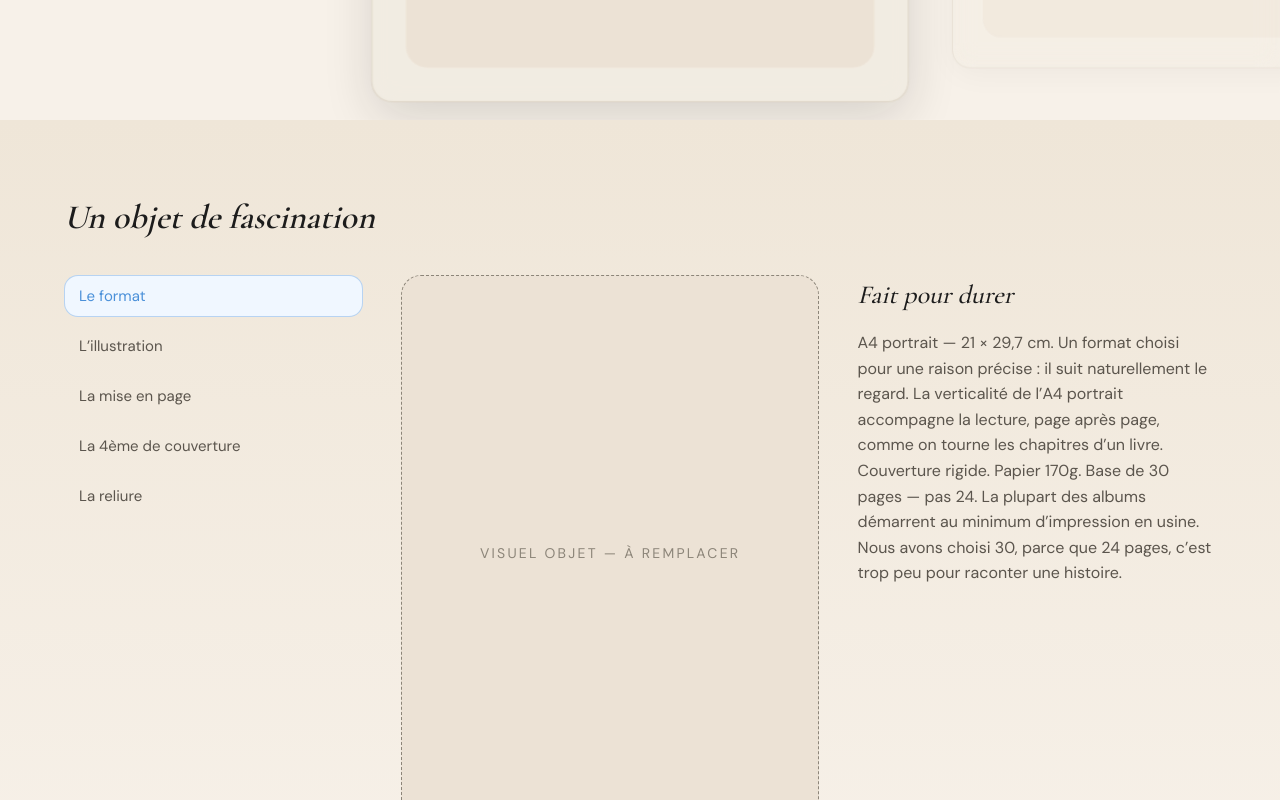
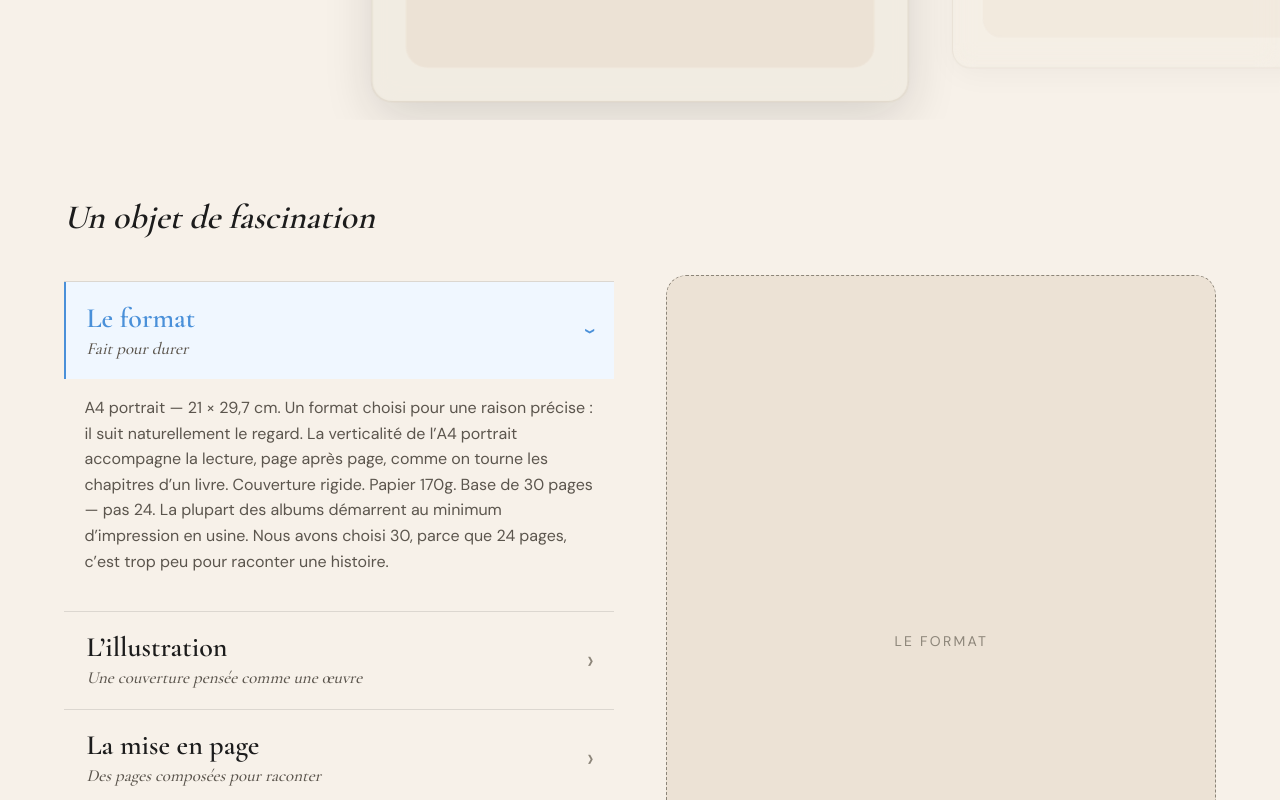
Before and after one commit to Lecrackerssurlepot/bellajour-prelaunch, a Next.js app: page /preventes in a window 1280 px wide. Shown: the part 1480-2280 px from the top of the page. Built offline with nearby package versions, Linux system fonts and the light colour scheme.

Commit message:
refactor(prevente): refonte interaction Section 3 objet
Co-Authored-By: Claude Opus 4.8 (1M context) <noreply@anthropic.com>

```diff
--- a/src/app/preventes/S3Objet.tsx
+++ b/src/app/preventes/S3Objet.tsx
@@ -4,14 +4,17 @@ import { useState } from 'react'
 import './s3-objet.css'
 
 /* PRD §5.3 — S3 L'objet Bellajour.
-   Les titres sont des boutons : cliquer ouvre l'encart + change l'image
-   (glisse droite → gauche). Mobile : nav horizontale flèche / swipe.
-   Wording figé du PRD. */
+   Interaction : accordéon à gauche (le corps se déroule SOUS le bouton cliqué,
+   un seul ouvert à la fois) + image à droite (moitié droite, centrée) qui se
+   remplace par un slide fluide selon l'item actif.
+   Mobile : une colonne, image en haut (slide identique), corps condensé (`court`).
+   Wording desktop figé du PRD (`corps` inchangé). */
 
 interface Facette {
   titre: string
   accroche: string
   corps: string
+  court: string // version condensée mobile
 }
 
 const FACETTES: Facette[] = [
@@ -19,32 +22,48 @@ const FACETTES: Facette[] = [
     titre: 'Le format',
     accroche: 'Fait pour durer',
     corps: 'A4 portrait — 21 × 29,7 cm. Un format choisi pour une raison précise : il suit naturellement le regard. La verticalité de l’A4 portrait accompagne la lecture, page après page, comme on tourne les chapitres d’un livre. Couverture rigide. Papier 170g. Base de 30 pages — pas 24. La plupart des albums démarrent au minimum d’impression en usine. Nous avons choisi 30, parce que 24 pages, c’est trop peu pour raconter une histoire.',
+    court: 'A4 portrait, 21 × 29,7 cm. Couverture rigide, papier 170g, 30 pages de base — parce que 24, c’est trop peu pour raconter une histoire.',
   },
   {
     titre: 'L’illustration',
     accroche: 'Une couverture pensée comme une œuvre',
     corps: 'La couverture de votre album est une illustration originale générée à partir de votre voyage, ses couleurs, ses ambiances et son âme. Elle ne reproduit pas vos photos. Elle les interprète. Chaque couverture est unique, faite pour être exposée.',
+    court: 'Une couverture originale générée à partir de votre voyage. Elle ne reproduit pas vos photos, elle les interprète. Unique, faite pour être exposée.',
   },
   {
     titre: 'La mise en page',
     accroche: 'Des pages composées pour raconter',
     corps: 'Les photos sont organisées en chapitres, doubles-pages et respirations visuelles. Bellajour alterne les grands moments, les séquences intimes et les pages plus calmes pour créer un rythme naturel. Trois styles de mise en page coexistent dans chaque album : pleine page pour les photos qui méritent tout l’espace, composition à plusieurs images pour les séquences et les détails, et pages aérées pour laisser respirer le récit.',
+    court: 'Vos photos organisées en chapitres et doubles-pages. Trois styles — pleine page, compositions, pages aérées — pour un rythme naturel.',
   },
   {
     titre: 'La 4ème de couverture',
     accroche: 'L’endroit où rien n’a besoin d’être dit',
     corps: 'La quatrième de couverture porte juste une photo, ou rien. Un espace pour souffler avant de refermer l’album. La sobriété comme choix délibéré.',
+    court: 'Juste une photo, ou rien. Un espace pour souffler avant de refermer l’album. La sobriété comme choix délibéré.',
   },
   {
     titre: 'La reliure',
     accroche: 'Une tranche marquante',
     corps: 'La tranche de l’album est le seul endroit où figure le titre de votre voyage. Posé sur une étagère parmi d’autres, c’est ce qui le rend reconnaissable au premier coup d’œil : un nom, une date, une destination.',
+    court: 'La tranche porte le titre de votre voyage. Sur une étagère, c’est ce qui le rend reconnaissable au premier coup d’œil.',
   },
 ]
 
 export default function S3Objet() {
+  // `active` pilote l'image (reste affichée même accordéon replié).
+  // `open` : l'item actif est-il déroulé. Un seul ouvert à la fois.
   const [active, setActive] = useState(0)
-  const facette = FACETTES[active]
+  const [open, setOpen] = useState(true)
+
+  const toggle = (i: number) => {
+    if (i === active) {
+      setOpen((o) => !o)
+    } else {
+      setActive(i)
+      setOpen(true)
+    }
+  }
 
   return (
     <section className="s3" data-section="s3-objet" data-theme="light">
@@ -53,32 +72,52 @@ export default function S3Objet() {
         <h2 className="s3-title">Un objet de fascination</h2>
 
         <div className="s3-grid">
-          {/* Boutons-titres */}
-          <div className="s3-nav" role="tablist" aria-label="Facettes de l’objet">
-            {FACETTES.map((f, i) => (
-              <button
-                key={f.titre}
-                type="button"
-                role="tab"
-                aria-selected={active === i}
-                className={`s3-nav-btn${active === i ? ' s3-nav-btn--active' : ''}`}
-                onClick={() => setActive(i)}
-              >
-                {f.titre}
-              </button>
-            ))}
+
+          {/* GAUCHE — accordéon */}
+          <div className="s3-acc">
+            {FACETTES.map((f, i) => {
+              const isOpen = open && i === active
+              return (
+                <div className="s3-item" data-active={isOpen} key={f.titre}>
+                  <button
+                    type="button"
+                    className="s3-item-btn"
+                    aria-expanded={isOpen}
+                    aria-controls={`s3-reveal-${i}`}
+                    onClick={() => toggle(i)}
+                  >
+                    <span className="s3-item-head">
+                      <span className="s3-item-titre">{f.titre}</span>
+                      <span className="s3-item-accroche">{f.accroche}</span>
+                    </span>
+                    <span className="s3-item-chevron" aria-hidden="true">›</span>
+                  </button>
+
+                  <div className="s3-item-reveal" id={`s3-reveal-${i}`} role="region">
+                    <div className="s3-item-reveal-inner">
+                      <p className="s3-item-corps">
+                        <span className="s3-corps-full">{f.corps}</span>
+                        <span className="s3-corps-short">{f.court}</span>
+                      </p>
+                    </div>
+                  </div>
+                </div>
+              )
+            })}
           </div>
 
-          {/* Image objet (change selon bouton actif) */}
+          {/* DROITE — image objet (slide selon l'item actif) */}
           <div className="s3-media" aria-hidden="true">
-            <span className="s3-media-label">VISUEL OBJET — à remplacer</span>
+            {FACETTES.map((f, i) => {
+              const state = i === active ? 'active' : i < active ? 'before' : 'after'
+              return (
+                <div className="s3-layer" data-state={state} key={f.titre}>
+                  <span className="s3-layer-label">{f.titre}</span>
+                </div>
+              )
+            })}
           </div>
 
-          {/* Encart texte */}
-          <div className="s3-panel" key={active}>
-            <span className="s3-panel-accroche">{facette.accroche}</span>
-            <p className="s3-panel-corps">{facette.corps}</p>
-          </div>
         </div>
 
       </div>
--- a/src/app/preventes/s3-objet.css
+++ b/src/app/preventes/s3-objet.css
@@ -1,10 +1,13 @@
 /* ════════════════════════════════════════════════════════════
    PRÉVENTE — S3 L'objet Bellajour (PRD §5.3)
+   Accordéon à gauche (corps déroulé SOUS le bouton, un seul ouvert) +
+   image à droite qui slide selon l'item actif. Fond clair (--bj-cream),
+   aligné sur S2/S4. transform + opacity uniquement, easing doux ≥600ms.
    ════════════════════════════════════════════════════════════ */
 
 .s3 {
   width: 100%;
-  background: linear-gradient(180deg, var(--bj-cream-2) 0%, var(--bj-cream) 100%);
+  background: var(--bj-cream); /* même clair que les sections voisines (S2/S4) */
   padding: clamp(56px, 9vh, 110px) 5vw;
 }
 
@@ -13,6 +16,7 @@
   margin: 0 auto;
 }
 
+/* Titre : style identique aux autres sections (S4/S5) — pas de style ad hoc. */
 .s3-title {
   font-family: var(--bj-font-display);
   font-style: italic;
@@ -22,66 +26,180 @@
   margin-bottom: clamp(28px, 4vh, 48px);
 }
 
-/* Desktop : nav à gauche, image au centre, panel à droite.
-   Mobile : empilé — nav scrollable horizontale, image, panel. */
+/* Desktop : accordéon à gauche, image moitié droite centrée.
+   Mobile : une colonne — image en haut (toujours visible), accordéon dessous. */
 .s3-grid {
   display: grid;
-  gap: clamp(20px, 3vw, 40px);
+  gap: clamp(24px, 4vw, 56px);
   grid-template-columns: 1fr;
-  align-items: start;
+  align-items: center;
 }
 @media (min-width: 900px) {
   .s3-grid {
-    grid-template-columns: minmax(180px, 1fr) 1.4fr 1.2fr;
+    grid-template-columns: 1fr 1fr; /* ~50/50 */
   }
 }
 
-/* ── Boutons-titres ── */
-.s3-nav {
+/* ════════════════ GAUCHE — accordéon ════════════════ */
+.s3-acc {
   display: flex;
-  gap: 8px;
-  overflow-x: auto;
-  scrollbar-width: none;
+  flex-direction: column;
+  order: 2; /* mobile : sous l'image */
 }
-.s3-nav::-webkit-scrollbar { display: none; }
 @media (min-width: 900px) {
-  .s3-nav { flex-direction: column; overflow: visible; }
-}
-.s3-nav-btn {
-  flex: 0 0 auto;
-  text-align: left;
-  font-family: var(--bj-font-ui);
-  font-size: var(--bj-fs-ui);
-  color: var(--bj-text-soft);
-  background: transparent;
-  border: 1px solid transparent;
-  border-radius: var(--bj-r-btn);
-  padding: 10px 14px;
-  cursor: pointer;
-  white-space: nowrap;
-  transition: color var(--bj-dur-fast) var(--bj-ease),
-              background var(--bj-dur-fast) var(--bj-ease);
-}
-.s3-nav-btn:hover { color: var(--bj-text); }
-.s3-nav-btn--active {
-  color: var(--bj-action);
-  background: var(--bj-action-soft);
-  border-color: var(--bj-action-border);
+  .s3-acc { order: 0; }
 }
 
-/* ── Image objet ── */
+.s3-item {
+  border-bottom: 0.5px solid var(--bj-veil-12);
+}
+.s3-item:first-child {
+  border-top: 0.5px solid var(--bj-veil-12);
+}
+
+/* Bouton — grande zone de clic, aspect éditorial */
+.s3-item-btn {
+  width: 100%;
+  display: flex;
+  align-items: center;
+  justify-content: space-between;
+  gap: 16px;
+  text-align: left;
+  background: transparent;
+  border: none;
+  border-left: 2px solid transparent; /* accent actif — largeur stable (pas de shift) */
+  padding: clamp(18px, 2.4vh, 26px) clamp(14px, 1.6vw, 22px);
+  cursor: pointer;
+  transition: background var(--bj-dur) var(--bj-ease),
+              border-color var(--bj-dur) var(--bj-ease);
+}
+.s3-item-head {
+  display: flex;
+  flex-direction: column;
+  gap: 4px;
+  min-width: 0;
+}
+.s3-item-titre {
+  font-family: var(--bj-font-display);
+  font-weight: 600;
+  font-size: clamp(21px, 2.4vw, 28px);
+  line-height: 1.15;
+  color: var(--bj-text);
+  transition: transform var(--bj-dur) var(--bj-ease),
+              color var(--bj-dur) var(--bj-ease);
+}
+.s3-item-accroche {
+  font-family: var(--bj-font-display);
+  font-style: italic;
+  font-size: clamp(14px, 1.5vw, 17px);
+  line-height: 1.3;
+  color: var(--bj-text-soft);
+}
+
+/* Chevron qui pivote à l'ouverture */
+.s3-item-chevron {
+  flex: 0 0 auto;
+  font-family: var(--bj-font-ui);
+  font-size: 26px;
+  line-height: 1;
+  color: var(--bj-text-faint);
+  transform: rotate(0deg);
+  transition: transform 0.6s cubic-bezier(0.16, 1, 0.3, 1),
+              color var(--bj-dur) var(--bj-ease);
+}
+
+/* ── Hover subtil ── */
+.s3-item-btn:hover {
+  background: var(--bj-veil-6);
+}
+.s3-item-btn:hover .s3-item-titre {
+  transform: translateX(3px);
+  color: var(--bj-action);
+}
+
+/* ── État actif ── */
+.s3-item[data-active='true'] .s3-item-btn {
+  background: var(--bj-action-soft);
+  border-left-color: var(--bj-action);
+}
+.s3-item[data-active='true'] .s3-item-titre {
+  color: var(--bj-action);
+}
+.s3-item[data-active='true'] .s3-item-chevron {
+  transform: rotate(90deg);
+  color: var(--bj-action);
+}
+
+/* ── Reveal : grid-rows 0fr → 1fr (transition douce, pas de height brute) ── */
+.s3-item-reveal {
+  display: grid;
+  grid-template-rows: 0fr;
+  transition: grid-template-rows 0.7s cubic-bezier(0.16, 1, 0.3, 1);
+}
+.s3-item[data-active='true'] .s3-item-reveal {
+  grid-template-rows: 1fr;
+}
+.s3-item-reveal-inner {
+  overflow: hidden;
+  min-height: 0;
+}
+.s3-item-corps {
+  font-family: var(--bj-font-ui);
+  font-size: var(--bj-fs-body);
+  line-height: 1.6;
+  color: var(--bj-text-soft);
+  padding: 0 clamp(14px, 1.6vw, 22px) clamp(20px, 2.6vh, 28px);
+  opacity: 0;
+  transform: translateY(8px);
+  transition: opacity 0.6s cubic-bezier(0.16, 1, 0.3, 1) 0.05s,
+              transform 0.6s cubic-bezier(0.16, 1, 0.3, 1) 0.05s;
+}
+.s3-item[data-active='true'] .s3-item-corps {
+  opacity: 1;
+  transform: translateY(0);
+}
+
+/* Version courte (mobile) masquée par défaut */
+.s3-corps-short { display: none; }
+
+/* ════════════════ DROITE — image objet (slide) ════════════════ */
 .s3-media {
+  position: relative;
   width: 100%;
   aspect-ratio: 3 / 4;
   border-radius: var(--bj-r-lg);
-  background: var(--bj-cream-tint-2);
-  border: 1px dashed var(--bj-text-faint);
+  overflow: hidden;
+  order: 1; /* mobile : au-dessus de l'accordéon */
+}
+@media (min-width: 900px) {
+  .s3-media { order: 0; }
+}
+
+/* 2+ calques empilés : actif visible, autres parqués d'un côté.
+   before = items avant l'actif (parqués à gauche) ; after = après (à droite).
+   Passage avant→arrière : le sortant glisse d'un côté, l'entrant arrive de l'autre. */
+.s3-layer {
+  position: absolute;
+  inset: 0;
   display: flex;
   align-items: center;
   justify-content: center;
-  overflow: hidden;
+  background: var(--bj-cream-tint-2);
+  border: 1px dashed var(--bj-text-faint);
+  border-radius: var(--bj-r-lg);
+  opacity: 0;
+  transition: transform 0.7s cubic-bezier(0.16, 1, 0.3, 1),
+              opacity 0.7s cubic-bezier(0.16, 1, 0.3, 1);
+  will-change: transform, opacity;
 }
-.s3-media-label {
+.s3-layer[data-state='before'] { transform: translateX(-8%); opacity: 0; }
+.s3-layer[data-state='after']  { transform: translateX(8%);  opacity: 0; }
+.s3-layer[data-state='active'] {
+  transform: translateX(0);
+  opacity: 1;
+  z-index: 2;
+}
+.s3-layer-label {
   font-family: var(--bj-font-ui);
   font-size: var(--bj-fs-sm);
   letter-spacing: 0.16em;
@@ -89,29 +207,20 @@
   color: var(--bj-text-faint);
 }
 
-/* ── Panel texte (animation d'entrée à chaque changement via key) ── */
-.s3-panel {
-  animation: s3-slide-in var(--bj-dur) var(--bj-ease);
-}
-@keyframes s3-slide-in {
-  from { opacity: 0; transform: translateX(16px); }
-  to   { opacity: 1; transform: translateX(0); }
-}
-.s3-panel-accroche {
-  display: block;
-  font-family: var(--bj-font-display);
-  font-style: italic;
-  font-size: clamp(20px, 2.4vw, 26px);
-  color: var(--bj-text);
-  margin-bottom: 14px;
-}
-.s3-panel-corps {
-  font-family: var(--bj-font-ui);
-  font-size: var(--bj-fs-body);
-  line-height: 1.6;
-  color: var(--bj-text-soft);
+/* ════════════════ Mobile ════════════════ */
+@media (max-width: 899px) {
+  .s3-corps-full { display: none; }
+  .s3-corps-short { display: inline; }
+  .s3-media { max-width: clamp(240px, 70vw, 360px); margin: 0 auto; }
 }
 
+/* ════════════════ Reduced motion ════════════════ */
 @media (prefers-reduced-motion: reduce) {
-  .s3-panel { animation: none; }
+  .s3-item-reveal,
+  .s3-item-corps,
+  .s3-item-chevron,
+  .s3-item-titre,
+  .s3-layer {
+    transition: none;
+  }
 }
```
